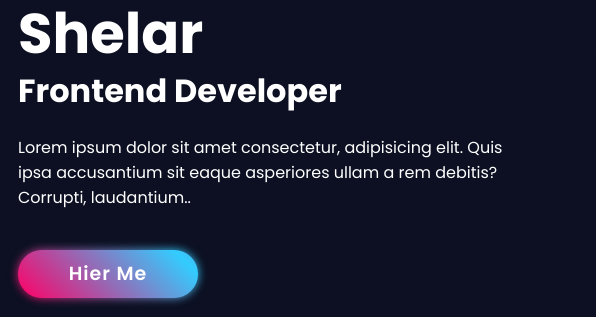
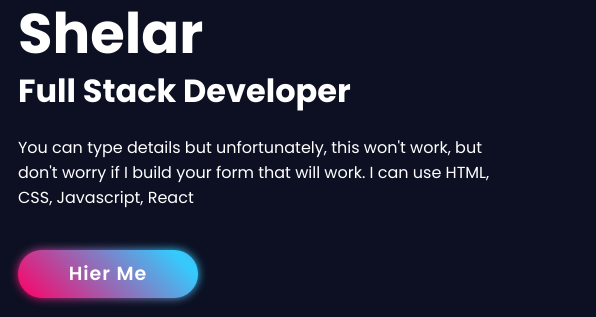
Before and after one commit to ADI190717/Front-End, a plain HTML site: page My_Portfolio/index.html in a window 1280 px wide. Shown: the part 320-637 px from the top of the page, 172-768 px from the left. Drawn offline with nearby package versions, Linux system fonts and the light colour scheme.

Commit message:
Update index.html
Some Changes in index.html

```diff
--- a/My_Portfolio/index.html
+++ b/My_Portfolio/index.html
@@ -35,11 +35,10 @@
       </div>
       <div class="home-content">
         <h1>Hi, I'm Aditya Shelar</h1>
-        <h3>Frontend Developer</h3>
+        <h3>Full Stack Developer</h3>
         <p>
-          Lorem ipsum dolor sit amet consectetur, adipisicing elit. Quis ipsa
-          accusantium sit eaque asperiores ullam a rem debitis? Corrupti,
-          laudantium..
+          You can type details but unfortunately, this won't work, but don't worry if I build your form that will work.
+          I can use HTML, CSS, Javascript, React
         </p>
         <a href="#" class="btn">Hier Me</a>
       </div>
```
